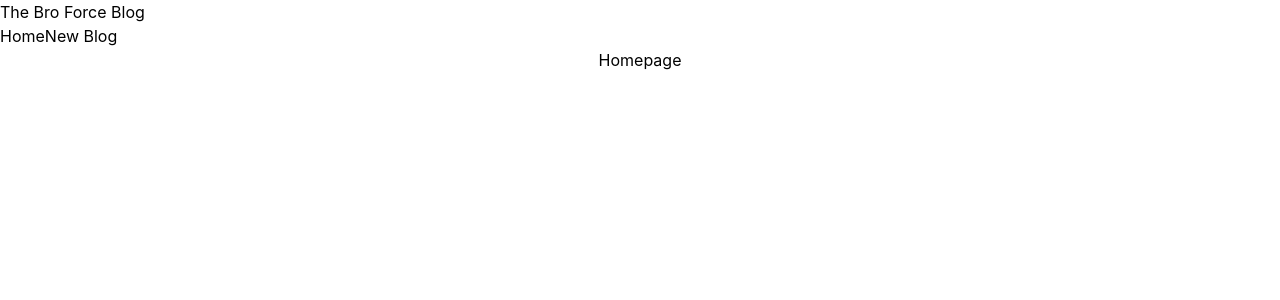
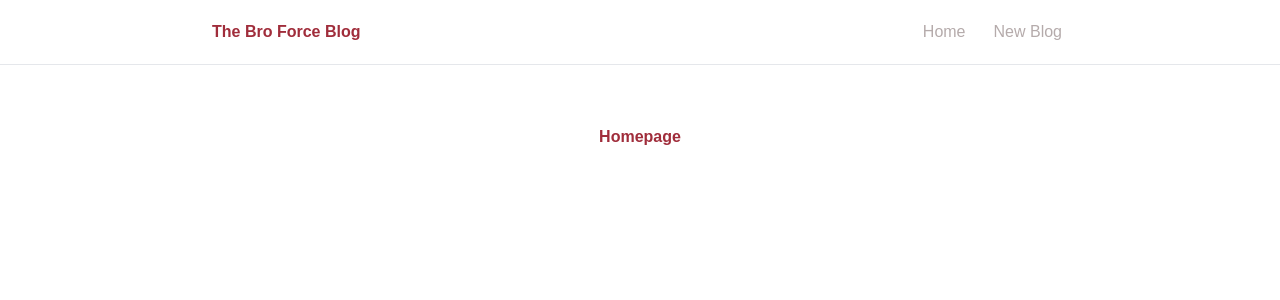
Before and after one commit to NickAndringa/broforce-blog, a React (Create React App) app: page / in a window 1280 px wide. Shown: the top 300 px of the page. Built offline with nearby package versions, Linux system fonts and the light colour scheme.

Commit message:
lesson 6 finished

```diff
--- a/src/App.js
+++ b/src/App.js
@@ -6,7 +6,7 @@ function App() {
   return (
     <div className="App">
       <Navbar />
-      <div className="content text-center">
+      <div className="content text-center p-5 mx-auto my-10 max-w-4xl">
         <Home/>
       </div>
     </div>
--- a/src/Home.js
+++ b/src/Home.js
@@ -1,7 +1,9 @@
+import './styles/_home.sass';
+
 const Home = () => {
     return(
         <div className= 'Home' >
-            <h2>Homepage</h2>
+            <h2 className= 'font-bold'> Homepage</h2>
         </div>
 
     );
--- a/src/Navbar.js
+++ b/src/Navbar.js
@@ -1,12 +1,16 @@
+import './styles/_Navbar.sass'
+
 const Navbar = () =>{
     return(
-        <nav className="navbar">
-            <h1>The Bro Force Blog</h1>
-            <div className="links">
-                <a href="/">Home</a>
-                <a href="/create">New Blog</a>
-            </div>
-        </nav>
+        <div className="navigation border-b">
+            <nav className="navbar flex items-center p-5 m-auto max-w-4xl">
+                <h1 className='font-bold'>The Bro Force Blog</h1>
+                <div className="links ml-auto">
+                    <a href="/">Home</a>
+                    <a href="/create">New Blog</a>
+                </div>
+            </nav>
+        </div>
     );
 
 }
--- a/src/index.css
+++ b/src/index.css
@@ -3,16 +3,9 @@
 @tailwind utilities;
 @tailwind screens;
 
-body {
-  margin: 0;
-  font-family: -apple-system, BlinkMacSystemFont, 'Segoe UI', 'Roboto', 'Oxygen',
-    'Ubuntu', 'Cantarell', 'Fira Sans', 'Droid Sans', 'Helvetica Neue',
-    sans-serif;
-  -webkit-font-smoothing: antialiased;
-  -moz-osx-font-smoothing: grayscale;
+@import url('https://fonts.googleapis.com/css2?family=Poppins:ital,wght@0,100;0,200;0,300;0,400;0,500;0,600;0,700;0,800;0,900;1,100;1,200;1,300;1,400;1,500;1,600;1,700;1,800;1,900&display=swap');
+*{
+    margin: 0;
+    font-family: 'Poppins', sans-serif;
+    color: #333333;
 }
-
-code {
-  font-family: source-code-pro, Menlo, Monaco, Consolas, 'Courier New',
-    monospace;
-}
--- /dev/null
+++ b/src/styles/_Navbar.sass
@@ -0,0 +1,13 @@
+@import 'colors'
+
+h1
+  color: $red
+
+.links
+  a
+    margin-left: 16px
+    text-decoration: none
+    padding: 6px
+    color: $light-gray
+    &:hover
+      color: $red
--- a/src/styles/_colors.sass
+++ b/src/styles/_colors.sass
@@ -2,4 +2,4 @@ $red : #A02D3B
 $blue : #1E80FF
 $black : #333333
 $white : #FFFFFF
-$light-gray : #EEEEEE
+$light-gray : #b5abab
--- /dev/null
+++ b/src/styles/_home.sass
@@ -0,0 +1,4 @@
+@import 'colors'
+
+h2
+  color: $red
```
